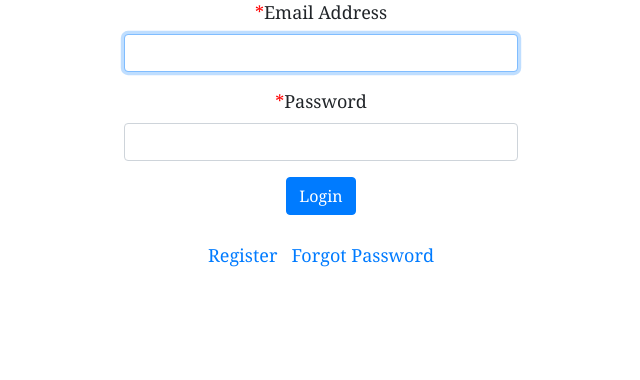
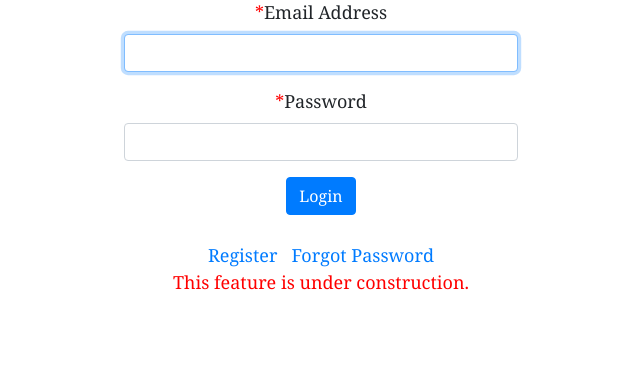
Before and after one commit to blackparis/sanskrit, a Flask app: page /login in a window 1280 px wide. Shown: the part 221-601 px from the top of the page, without its empty margins (319-959 px from the left). Run offline with Flask 2, Linux system fonts and the light colour scheme; some libraries are stand-ins or nearby versions.

Commit message:
no login

```diff
--- a/templates/auth/login.html
+++ b/templates/auth/login.html
@@ -38,6 +38,7 @@
                 <a href="{{ url_for('register') }}">Register</a>&nbsp;&nbsp;
                 <a href="{{ url_for('recover') }}">Forgot Password</a>
             </div>
+            <p style="color:red;">This feature is under construction.</p>
         </div>
         <div class="col-lg-4">
 
```
